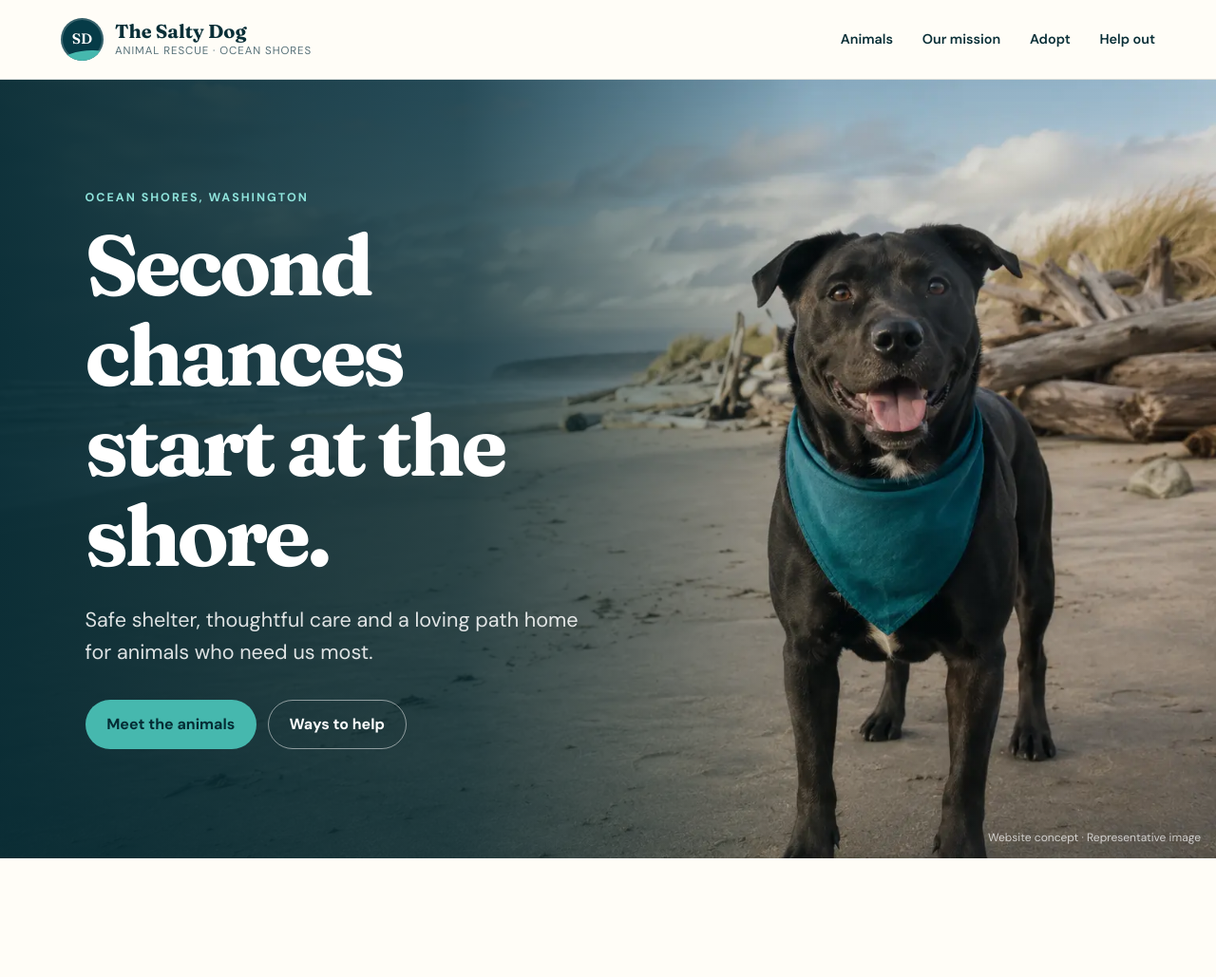
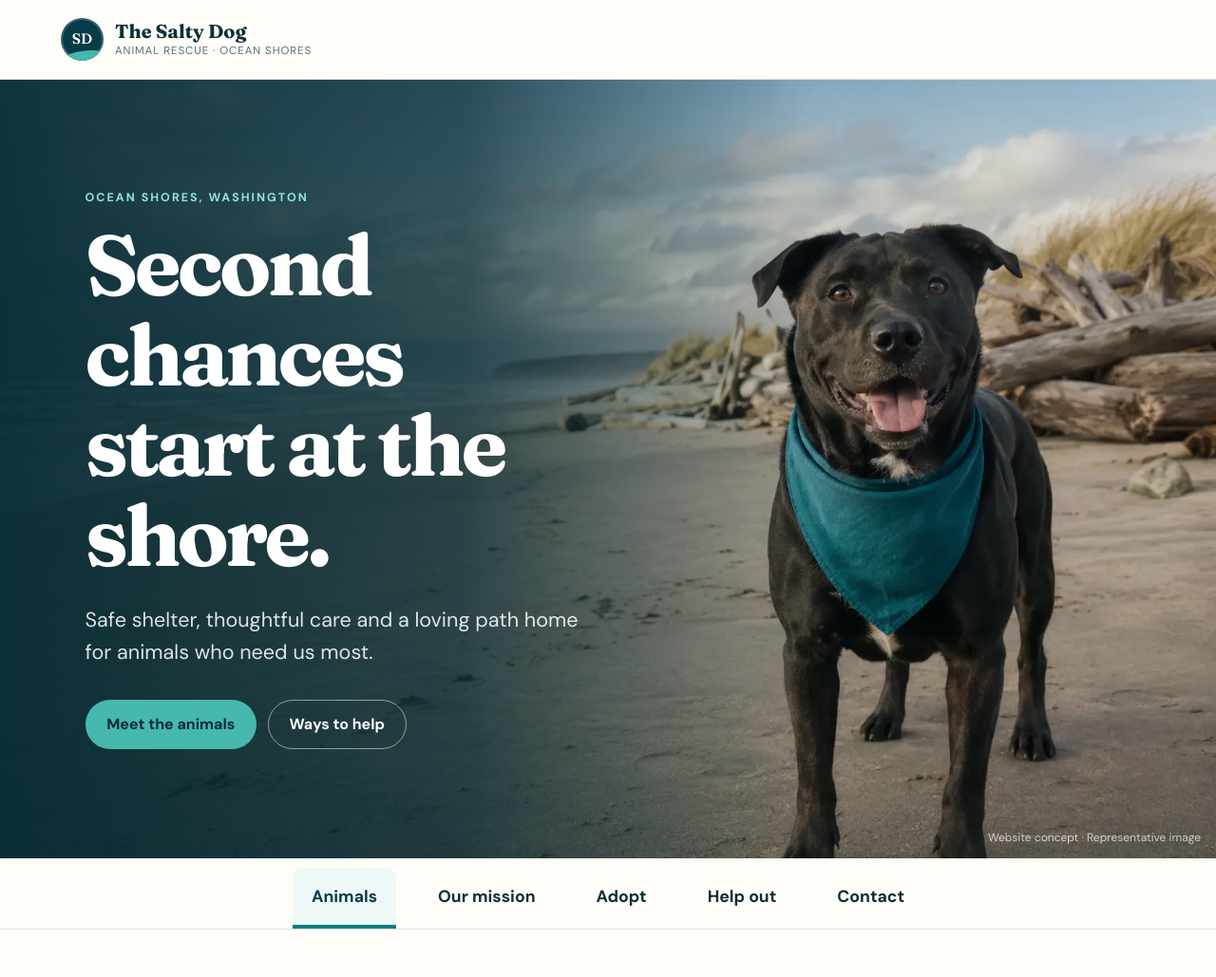
Before and after one commit to daneurysm/salty-dog-website, a plain HTML site: page public/index.html in a window 1280 px wide. Shown: the top 1029 px of the page at 95% size. Drawn offline with Linux system fonts and the light colour scheme; no server answers.

Commit message:
Add files via upload

```diff
--- a/public/app.js
+++ b/public/app.js
@@ -1,5 +1,3 @@
-const menuButton = document.querySelector('.menu-button');
-const nav = document.querySelector('#primary-nav');
 const profilesContainer = document.querySelector('#dog-profiles');
 const profiles = Array.isArray(window.SALTY_DOG_PROFILES) ? window.SALTY_DOG_PROFILES : [];
 
@@ -50,17 +48,6 @@ if (profiles.length) {
   profilesContainer.innerHTML = '<p class="profile-error">No animal profiles are available right now.</p>';
 }
 
-menuButton.addEventListener('click', () => {
-  const open = menuButton.getAttribute('aria-expanded') === 'true';
-  menuButton.setAttribute('aria-expanded', String(!open));
-  nav.classList.toggle('open', !open);
-});
-
-nav.querySelectorAll('a').forEach((link) => link.addEventListener('click', () => {
-  nav.classList.remove('open');
-  menuButton.setAttribute('aria-expanded', 'false');
-}));
-
 profilesContainer.addEventListener('click', (event) => {
   const button = event.target.closest('[data-gallery-src]');
   if (!button) return;
@@ -69,3 +56,75 @@ profilesContainer.addEventListener('click', (event) => {
   card.querySelectorAll('[data-gallery-src]').forEach((thumb) => thumb.classList.remove('active'));
   button.classList.add('active');
 });
+
+
+// Enhance ordinary section links into accessible tabs. Without JavaScript,
+// the links still lead to the original, fully visible sections.
+(() => {
+  const tablist = document.querySelector('#section-nav');
+  const tabs = [...tablist.querySelectorAll('a')];
+  const panels = tabs.map(tab => document.querySelector(tab.hash));
+  const reducedMotion = window.matchMedia('(prefers-reduced-motion: reduce)');
+  tablist.setAttribute('role', 'tablist');
+  tabs.forEach((tab, index) => {
+    tab.setAttribute('role', 'tab');
+    tab.setAttribute('aria-controls', panels[index].id);
+    panels[index].setAttribute('role', 'tabpanel');
+    panels[index].setAttribute('aria-labelledby', tab.id);
+    panels[index].tabIndex = 0;
+  });
+
+  function selectTab(index, { scroll = false, focus = false } = {}) {
+    tabs.forEach((tab, current) => {
+      const selected = current === index;
+      tab.setAttribute('aria-selected', String(selected));
+      tab.tabIndex = selected ? 0 : -1;
+      panels[current].hidden = !selected;
+    });
+    document.dispatchEvent(new CustomEvent('rescue:sectionchange', { detail: { id: panels[index].id } }));
+    if (focus) tabs[index].focus({ preventScroll: true });
+    if (scroll) tablist.scrollIntoView({ block: 'start', behavior: reducedMotion.matches ? 'instant' : 'smooth' });
+  }
+
+  function tabForHash(hash) {
+    return panels.findIndex(panel => hash === `#${panel.id}` || (hash.startsWith('#dog-') && panel.id === 'animals'));
+  }
+
+  function navigate(index, focus = false) {
+    if (window.location.hash !== tabs[index].hash) {
+      history.pushState(null, '', tabs[index].hash);
+    }
+    selectTab(index, { scroll: true, focus });
+  }
+
+  tablist.addEventListener('keydown', event => {
+    const current = tabs.indexOf(event.target);
+    if (current === -1) return;
+    let next;
+    if (event.key === 'ArrowRight') next = (current + 1) % tabs.length;
+    if (event.key === 'ArrowLeft') next = (current + tabs.length - 1) % tabs.length;
+    if (event.key === 'Home') next = 0;
+    if (event.key === 'End') next = tabs.length - 1;
+    if (next === undefined) return;
+    event.preventDefault();
+    navigate(next, true);
+  });
+
+  // Also handles hero buttons, dog adoption links, and contact shortcuts.
+  document.addEventListener('click', event => {
+    const link = event.target.closest('a[href^="#"]');
+    if (!link || event.defaultPrevented || event.button !== 0 || event.metaKey || event.ctrlKey || event.shiftKey || event.altKey) return;
+    const index = tabForHash(link.hash);
+    if (index === -1) return;
+    event.preventDefault();
+    navigate(index, tabs.includes(link));
+    if (link.dataset.contactTopic) document.querySelector('#contact-name').focus({ preventScroll: true });
+  });
+
+  function restoreTab() {
+    const index = tabForHash(window.location.hash);
+    selectTab(index === -1 ? 0 : index, { scroll: index !== -1 });
+  }
+  window.addEventListener('hashchange', restoreTab);
+  restoreTab();
+})();
--- a/public/contact.js
+++ b/public/contact.js
@@ -71,5 +71,15 @@
       window.turnstile.reset(widget);
     }
   });
-  prepare();
+  // Render verification only after the contact panel becomes visible.
+  if (!form.closest('[hidden]')) {
+    prepare();
+  } else {
+    const onSectionChange = (event) => {
+      if (event.detail.id !== 'contact') return;
+      document.removeEventListener('rescue:sectionchange', onSectionChange);
+      prepare();
+    };
+    document.addEventListener('rescue:sectionchange', onSectionChange);
+  }
 })();
--- a/public/index.html
+++ b/public/index.html
@@ -18,13 +18,6 @@
       <span class="brand-mark" aria-hidden="true"><span>SD</span><i></i></span>
       <span><strong>The Salty Dog</strong><small>Animal Rescue · Ocean Shores</small></span>
     </a>
-    <button class="menu-button" type="button" aria-expanded="false" aria-controls="primary-nav">Menu</button>
-    <nav id="primary-nav" aria-label="Primary navigation">
-      <a href="#animals">Animals</a>
-      <a href="#mission">Our mission</a>
-      <a href="#adopt">Adopt</a>
-      <a href="#help">Help out</a>
-    </nav>
   </header>
 
   <main id="main">
@@ -42,6 +35,14 @@
       </div>
       <p class="concept-note">Website concept · Representative image</p>
     </section>
+
+    <nav class="section-nav" id="section-nav" aria-label="Explore the rescue">
+      <a id="tab-animals" href="#animals">Animals</a>
+      <a id="tab-mission" href="#mission">Our mission</a>
+      <a id="tab-adopt" href="#adopt">Adopt</a>
+      <a id="tab-help" href="#help">Help out</a>
+      <a id="tab-contact" href="#contact">Contact</a>
+    </nav>
 
     <section class="animals section" id="animals">
       <div class="section-heading">
--- a/public/styles.css
+++ b/public/styles.css
@@ -25,10 +25,32 @@ button, input, textarea { font: inherit; }
 .brand-mark { width: 45px; height: 45px; border-radius: 50%; display: grid; place-items: center; position: relative; overflow: hidden; background: var(--deep); color: white; box-shadow: inset 0 0 0 2px rgba(255,255,255,.2); }
 .brand-mark span { font-family: "Fraunces", serif; font-size: .95rem; position: relative; z-index: 1; }
 .brand-mark i { position: absolute; width: 60px; height: 20px; border-radius: 50%; background: var(--sea); bottom: -10px; transform: rotate(-9deg); }
-nav { display: flex; align-items: center; gap: clamp(1rem,2.4vw,2rem); }
-nav a { text-decoration: none; color: var(--ink); font-weight: 600; font-size: .9rem; border: 0; background: transparent; cursor: pointer; padding: .5rem 0; }
-nav a:hover { color: var(--teal); }
-.menu-button { display: none; border: 1px solid var(--line); background: white; border-radius: .5rem; padding: .55rem .8rem; color: var(--ink); }
+[hidden] { display: none !important; }
+.section-nav {
+  display: flex;
+  justify-content: center;
+  gap: clamp(.25rem, 2vw, 1.5rem);
+  padding: .65rem clamp(1rem, 5vw, 5rem) 0;
+  background: var(--cream);
+  border-bottom: 1px solid var(--line);
+  position: sticky;
+  top: 84px;
+  z-index: 19;
+  scroll-margin-top: 84px;
+}
+.section-nav a {
+  color: var(--ink);
+  text-decoration: none;
+  font-size: clamp(.9rem, 1.6vw, 1.1rem);
+  font-weight: 700;
+  padding: 1rem 1.25rem;
+  border-bottom: 4px solid transparent;
+  border-radius: .65rem .65rem 0 0;
+  text-align: center;
+}
+.section-nav a:hover { color: var(--teal); background: var(--foam); }
+.section-nav a[aria-selected="true"] { color: var(--deep); background: var(--foam); border-bottom-color: var(--teal); }
+.section-nav a:focus-visible, [role="tabpanel"]:focus-visible { outline: 3px solid var(--teal); outline-offset: -3px; }
 .hero { min-height: min(760px, calc(100vh - 84px)); position: relative; display: flex; align-items: center; overflow: hidden; background: var(--deep); }
 .hero-image, .hero-shade { position: absolute; inset: 0; width: 100%; height: 100%; object-fit: cover; }
 .hero-shade { background: linear-gradient(90deg, rgba(5,42,51,.94) 0%, rgba(5,42,51,.76) 38%, rgba(5,42,51,.14) 67%, rgba(5,42,51,.06) 100%); }
@@ -104,9 +126,8 @@ footer { background: #032b34; color: white; padding: 3rem clamp(1.25rem,7vw,7rem
 footer > p { grid-column: 1 / -1; border-top: 1px solid rgba(255,255,255,.15); padding-top: 1.2rem; margin: 0; color: rgba(255,255,255,.55); font-size: .78rem; }
 @media (max-width: 850px) {
   .site-header { height: 72px; }
-  .menu-button { display: block; }
-  nav { display: none; position: absolute; top: 72px; left: 0; right: 0; background: var(--cream); padding: 1rem 1.25rem 1.5rem; flex-direction: column; align-items: stretch; border-bottom: 1px solid var(--line); }
-  nav.open { display: flex; }
+  .section-nav { top: 72px; scroll-margin-top: 72px; gap: 0; padding: .4rem .5rem 0; }
+  .section-nav a { flex: 1; padding: .85rem .35rem; font-size: .85rem; }
   .hero { min-height: 690px; align-items: end; }
   .hero-image { object-position: 68% center; }
   .hero-shade { background: linear-gradient(0deg, rgba(5,42,51,.96) 0%, rgba(5,42,51,.76) 52%, rgba(5,42,51,.12) 100%); }
@@ -125,6 +146,7 @@ footer > p { grid-column: 1 / -1; border-top: 1px solid rgba(255,255,255,.15); p
 }
 @media (max-width: 520px) {
   .brand small { display: none; }
+  .section-nav a { font-size: .78rem; padding-inline: .25rem; }
   .hero-actions .button { width: 100%; }
   .pet-photo-wrap { min-height: 280px; }
   .pet-content { padding: 1.5rem; }
```
